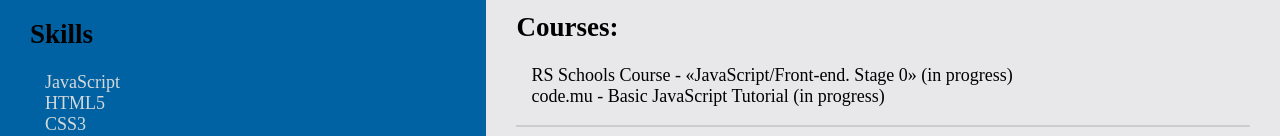
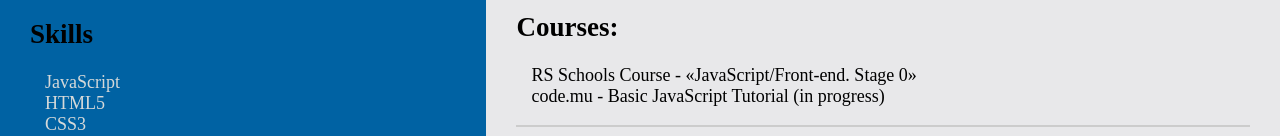
Before and after one commit to lserzhanl/serzhan-cv, a plain HTML site: page index.html in a window 1280 px wide. Shown: the part 657-793 px from the top of the page. Drawn offline with Linux system fonts and the light colour scheme.

Commit message:
Update index.html

```diff
--- a/index.html
+++ b/index.html
@@ -110,7 +110,7 @@
                     <section class="section" id="courses">
                         <h2>Courses:</h2>
                         <ul class="ul-right">
-                            <li>RS Schools Course - «JavaScript/Front-end. Stage 0» (in progress)</li>
+                            <li>RS Schools Course - «JavaScript/Front-end. Stage 0»</li>
                             <li>code.mu - Basic JavaScript Tutorial (in progress)</li>
                         </ul>
                     </section>
```
